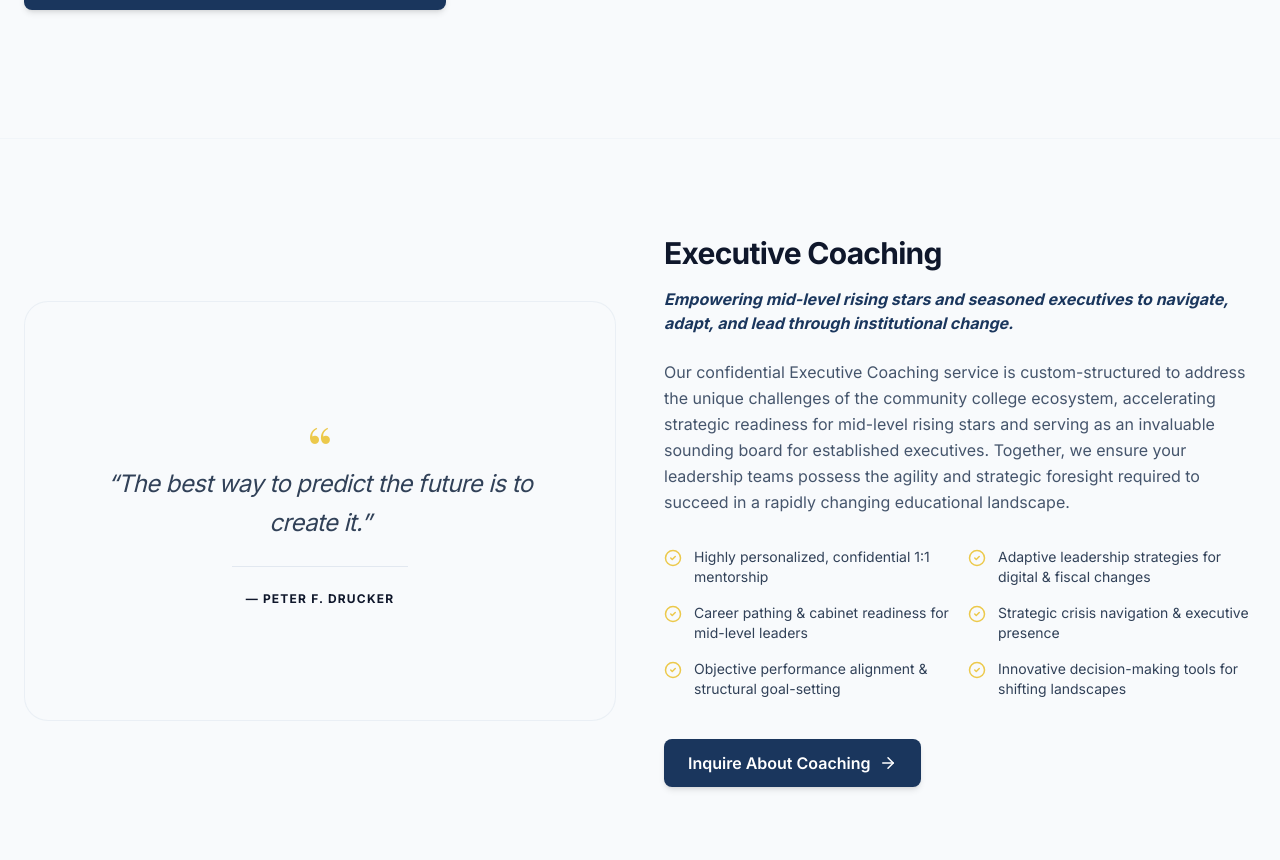
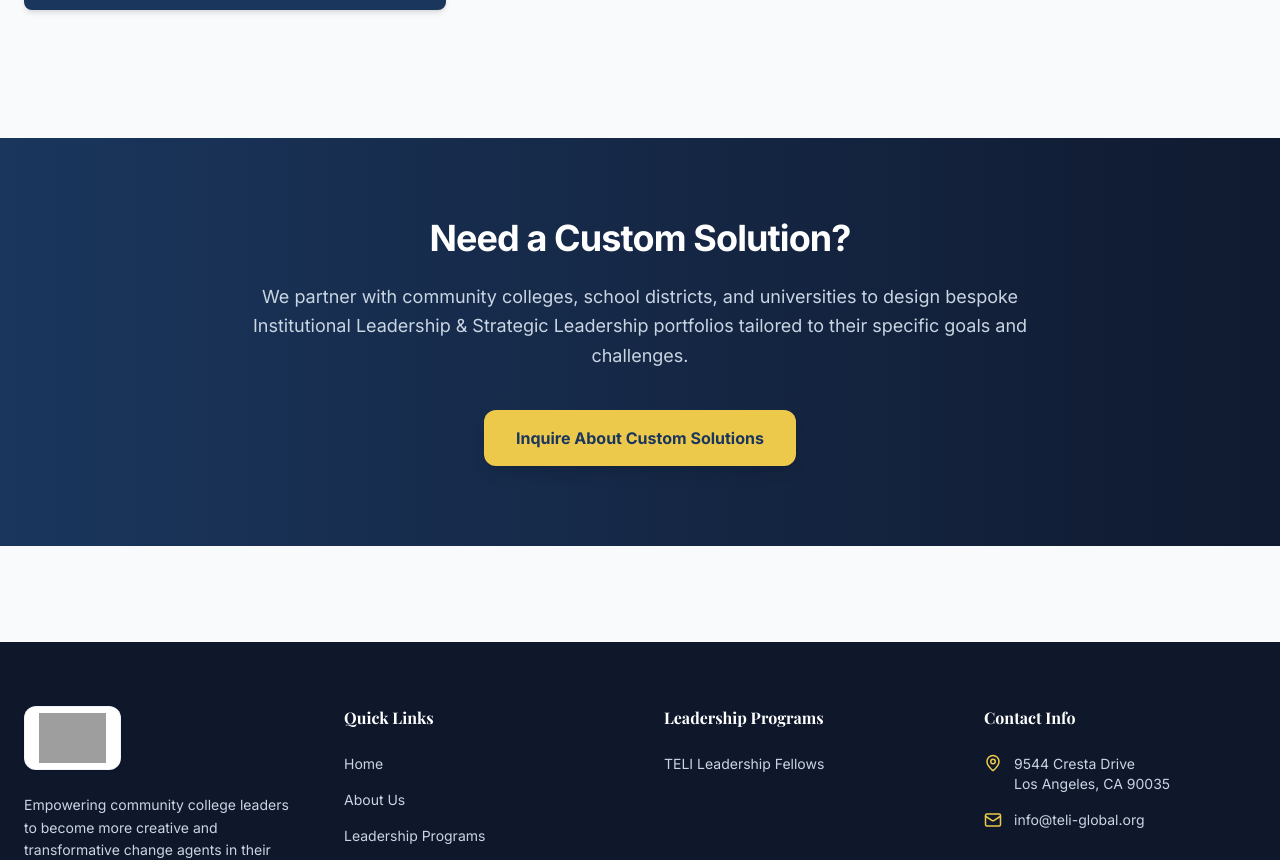
Before and after one commit to Chris7stack/Teli-website, a React (Vite) app: page /programs in a window 1280 px wide. Shown: the part 1434-2294 px from the top of the page. Built offline with nearby package versions, Linux system fonts and the light colour scheme; no server answers; grey boxes are pictures that could not be loaded; a web font is replaced by a local one.

Commit message:
Update Programs.tsx

```diff
--- a/Programs.tsx
+++ b/Programs.tsx
@@ -135,61 +135,6 @@ export default function Programs() {
         </motion.div>
       </section>
 
-      {/* Portfolio 2: Executive Coaching */}
-      <section className="max-w-7xl mx-auto px-6 border-t border-slate-100 pt-24 mb-16">
-        <motion.div
-          initial={{ opacity: 0, y: 40 }}
-          whileInView={{ opacity: 1, y: 0 }}
-          viewport={{ once: true, margin: "-100px" }}
-          className="flex flex-col lg:flex-row-reverse gap-12 items-center"
-        >
-          <div className="flex-1">
-            <h2 className="text-3xl mb-4 text-slate-900 font-sans tracking-tight">Executive Coaching</h2>
-            <p className="text-brand-primary font-bold mb-6 italic">
-              Empowering mid-level rising stars and seasoned executives to navigate, adapt, and lead through institutional change.
-            </p>
-            <p className="text-slate-600 mb-8 leading-relaxed">
-              Our confidential Executive Coaching service is custom-structured to address the unique challenges of the community college ecosystem, accelerating strategic readiness for mid-level rising stars and serving as an invaluable sounding board for established executives. Together, we ensure your leadership teams possess the agility and strategic foresight required to succeed in a rapidly changing educational landscape.
-            </p>
-
-            <ul className="grid grid-cols-1 sm:grid-cols-2 gap-4 mb-10">
-              {[
-                "Highly personalized, confidential 1:1 mentorship",
-                "Adaptive leadership strategies for digital & fiscal changes",
-                "Career pathing & cabinet readiness for mid-level leaders",
-                "Strategic crisis navigation & executive presence",
-                "Objective performance alignment & structural goal-setting",
-                "Innovative decision-making tools for shifting landscapes"
-              ].map((feature, fIdx) => (
-                <li key={fIdx} className="flex items-start gap-3 text-sm text-slate-700">
-                  <CheckCircle2 size={18} className="text-brand-accent shrink-0 mt-0.5" />
-                  <span>{feature}</span>
-                </li>
-              ))}
-            </ul>
-
-            <Link to="/contact?program=coaching" className="btn-primary inline-flex items-center gap-2">
-              Inquire About Coaching <ArrowRight size={18} />
-            </Link>
-          </div>
-
-          {/* Left Column (Minimalist Quote / Aesthetic White Space Block) */}
-          <div className="flex-1 w-full">
-            <div className="border border-slate-200/60 p-10 md:p-16 rounded-3xl relative overflow-hidden flex flex-col justify-center h-full bg-slate-50/50 min-h-[420px]">
-              <div className="max-w-md mx-auto text-center space-y-6">
-                <span className="text-[64px] font-serif text-brand-accent leading-none block select-none -mb-4">“</span>
-                <p className="text-xl md:text-2xl text-slate-700 font-sans tracking-tight leading-relaxed italic">
-                  “The best way to predict the future is to create it.”
-                </p>
-                <div className="pt-6 border-t border-slate-200 w-44 mx-auto">
-                  <p className="text-xs font-bold uppercase tracking-widest text-slate-900">— Peter F. Drucker</p>
-                </div>
-              </div>
-            </div>
-          </div>
-        </motion.div>
-      </section>
-
       {/* Custom Solutions */}
       <section className="mt-32 bg-brand-primary py-20 relative overflow-hidden">
         <div className="absolute inset-0 bg-gradient-to-r from-brand-primary to-slate-900 opacity-90" />
```
